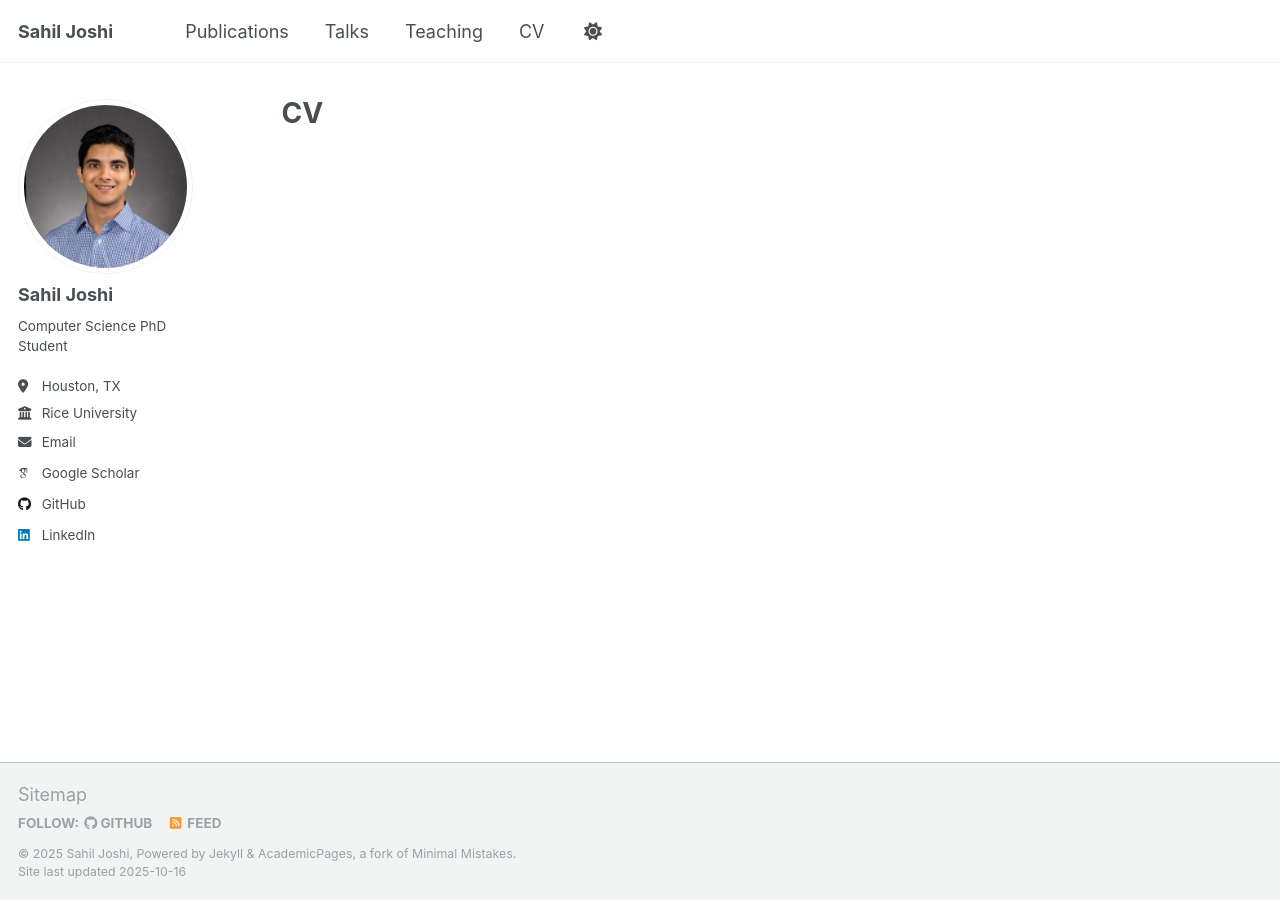
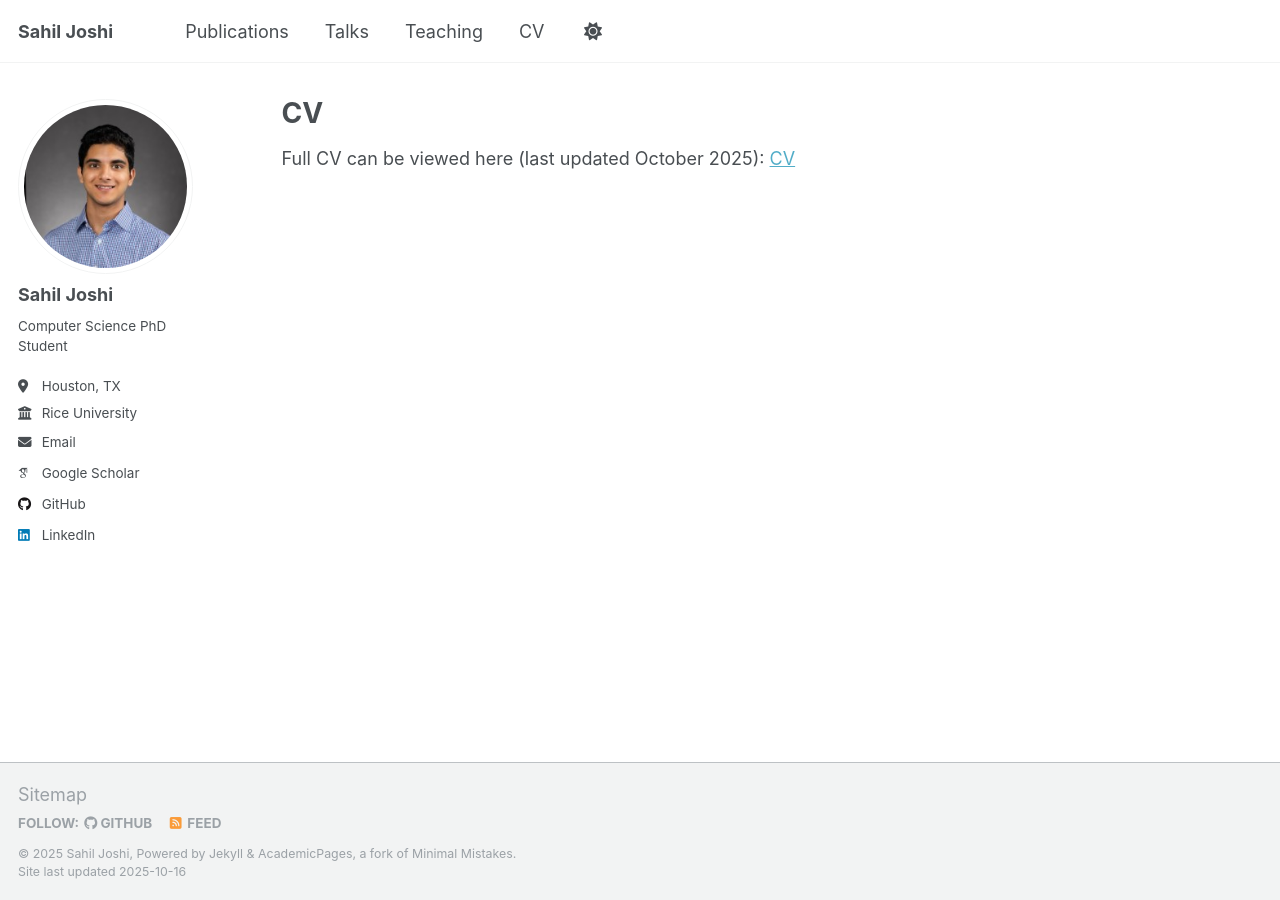
Before and after one commit to sahiljoshi515/sahiljoshi515.github.io, a Jekyll site: the page built from _pages/cv.md, in a window 1280 px wide. Built offline with Jekyll 4.4.1, drawn with Linux system fonts in a browser that asks for light colours; some web fonts are replaced.

Commit message:
Add link to full CV in cv.md
Added link to full CV with last updated date.

```diff
--- a/_pages/cv.md
+++ b/_pages/cv.md
@@ -6,3 +6,5 @@ author_profile: true
 redirect_from:
   - /resume
 ---
+
+Full CV can be viewed here (last updated October 2025): [CV](./Sahil_CV.pdf)
```
